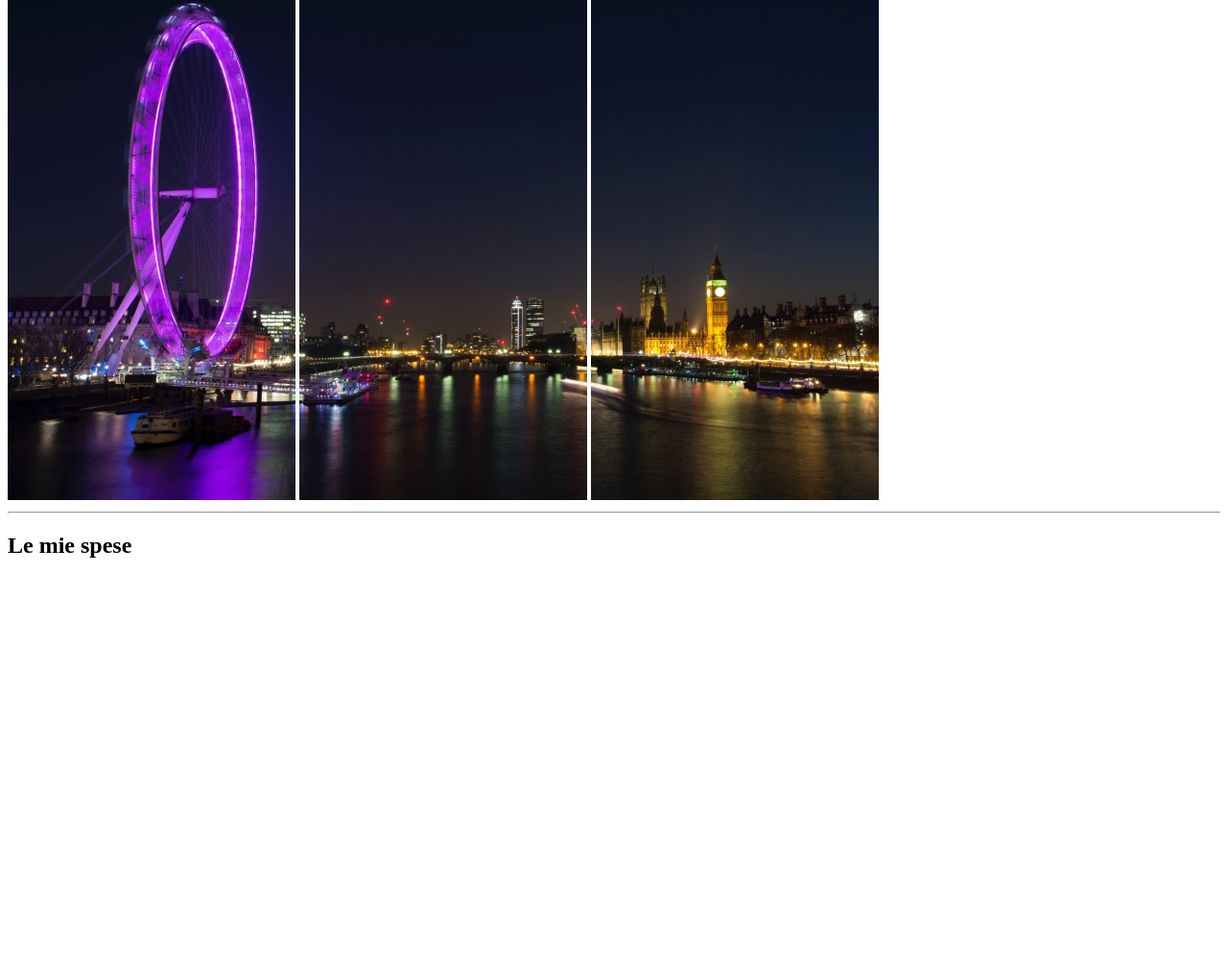
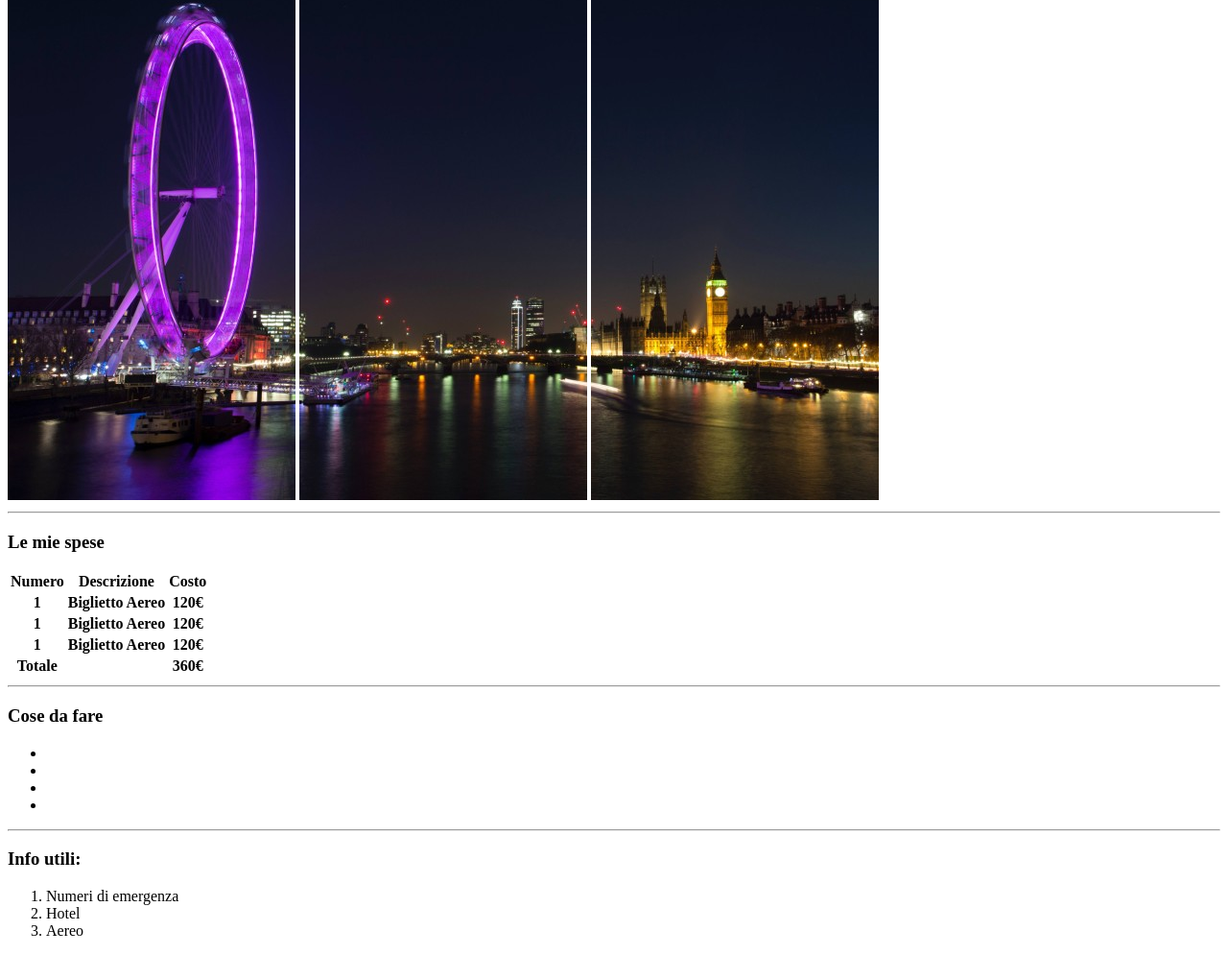
Before and after one commit to AlessandroOviszach/html-london-trip, a plain HTML site: page index.html in a window 1280 px wide. Shown: the part 159-1154 px from the top of the page at 96% size. Before the commit the page ends 800 px from the top, so only its background shows below. Drawn offline with Linux system fonts and the light colour scheme.

Commit message:
setting main

```diff
--- a/index.html
+++ b/index.html
@@ -22,7 +22,89 @@
 
     <!-- Main section -->
     <main>
-        <h2>Le mie spese</h2>
+
+
+        <!-- Section 1/3 | 'Le mie spese'  -->
+    <section>
+        <h3>Le mie spese</h3>
+
+        <table>
+            <!-- Setting table columns -->
+            <tr>
+                <th><strong>Numero</strong></th>
+                <th><strong>Descrizione</strong></th>
+                <th><strong>Costo</strong></th>
+            </tr>
+
+            <!-- Table content setting -->
+            <tr>
+                <th>1</th>
+                <th>Biglietto Aereo</th>
+                <th>120&euro;</th>
+            </tr>
+            <tr>
+                <th>1</th>
+                <th>Biglietto Aereo</th>
+                <th>120&euro;</th>
+            </tr>
+            <tr>
+                <th>1</th>
+                <th>Biglietto Aereo</th>
+                <th>120&euro;</th>
+            </tr>
+
+            <!-- Setting up the total -->
+            <tr>
+                <th>Totale</th>
+                <th></th>
+                <th>360&euro;</th>
+            </tr>
+        </table>
+
+        <hr>
+    </section>
+
+    <!-- Section 2/3 | 'Cose da fare' -->
+    <section>
+        <h3>Cose da fare</h3>
+
+        <ul>
+            <li></li>
+            <li></li>
+            <li></li>
+            <li></li>
+        </ul>
+
+        <hr>
+    </section>
+
+    <!-- Section 3/3 | 'Info utili' -->
+    <section>
+        <h3>Info utili:</h3>
+
+        <ol>
+            <li>Numeri di emergenza
+                <ul>
+
+                </ul>
+            </li>
+
+            <li>Hotel
+                <ul>
+
+                </ul>
+            </li>
+
+            <li>Aereo
+                <ul>
+
+                </ul>
+            </li>
+        </ol>
+    </section>
+
+
+
     </main>
 
     <!-- Footer section -->
```
